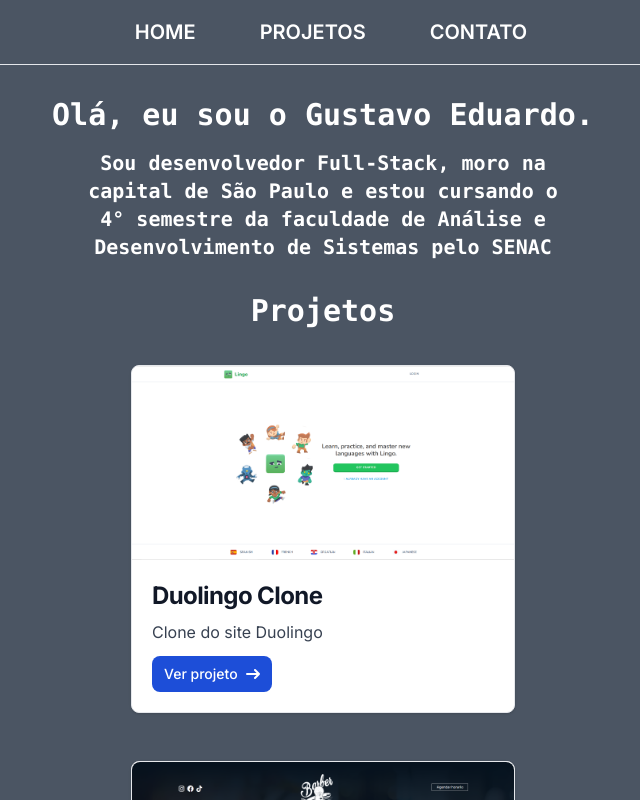
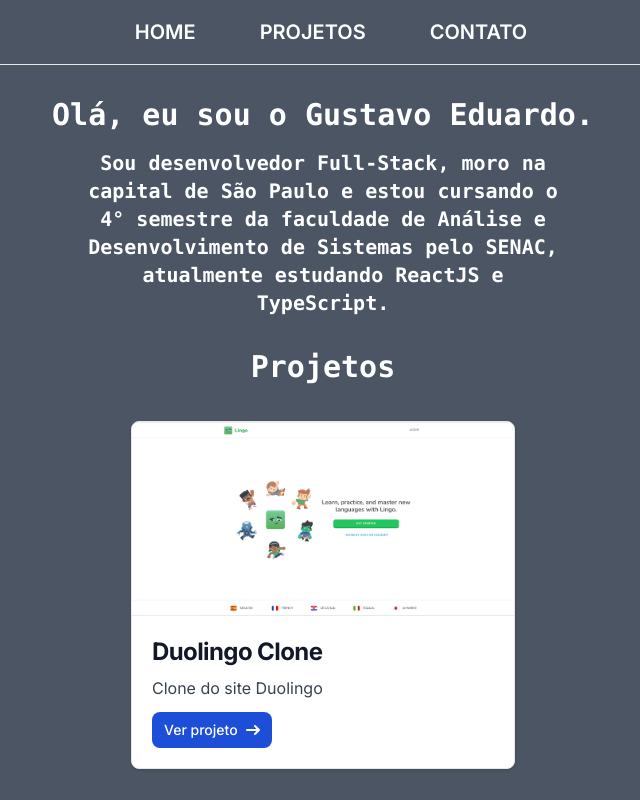
Before and after one commit to kopz9/portfolio, a Next.js app: page / in a window 1280 px wide. Shown: the top 800 px of the page, without its empty margins (317-957 px from the left). Built offline with nearby package versions, Linux system fonts and the light colour scheme.

Commit message:
update about me + readme

```diff
--- a/src/app/page.tsx
+++ b/src/app/page.tsx
@@ -11,13 +11,12 @@
           <p className="mx-auto mt-4 w-[500px] text-xl">
             Sou desenvolvedor Full-Stack, moro na capital de São Paulo e estou
             cursando o 4° semestre da faculdade de Análise e Desenvolvimento de
-            Sistemas pelo SENAC
+            Sistemas pelo SENAC, atualmente estudando ReactJS e TypeScript.
           </p>
         </div>
         <Projects />
         <Form />
         <Socials />
-
       </main>
     </>
   );
```
Also changed, not shown: 1 other file (tests, documents, lock files or other folders).
